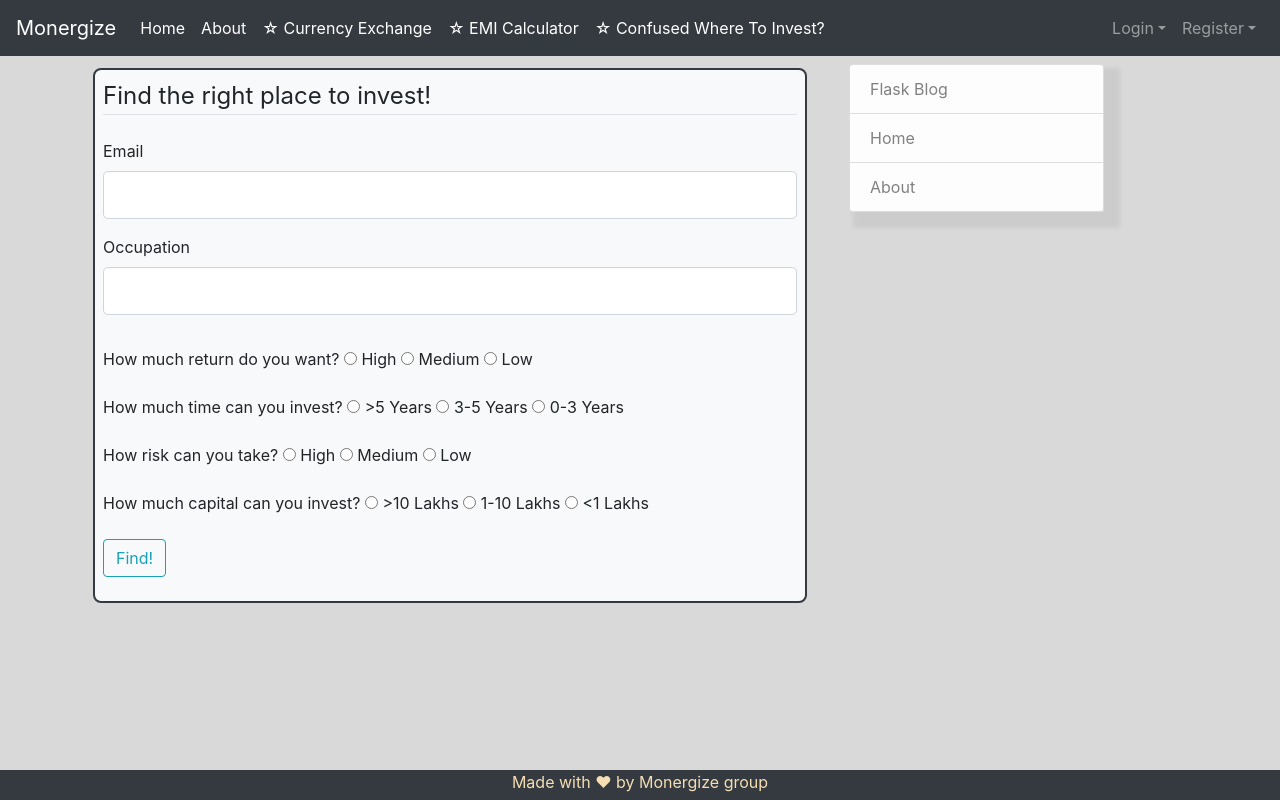
After one commit to kyzan/Monergize-edit, a Flask app: page /invest in a window 1280 px wide. The commit adds this page. Run offline with Flask 2, Linux system fonts and the light colour scheme; parts of the project's set-up code (start-up, migrations or seed data) failed here and were passed over; some libraries are stand-ins or nearby versions.

Commit message:
final kyzan

```diff
--- a/Main.py
+++ b/Main.py
@@ -491,5 +491,71 @@ def currency():
 def emi():
     return render_template('emi.html', title = 'EMI Calculator')
 
+@app.route('/invest', methods=['GET', 'POST'])
+def invest():
+    form = InvestForm()
+    if form.validate_on_submit():
+        print(form.profit.data)
+        if form.profit.data == 'H' and form.risk.data == 'L' and form.time.data == 'H':
+            return redirect(url_for('nps'))
+        elif form.profit.data == 'M' and form.risk.data == 'L':
+            return redirect(url_for('gold'))
+        elif form.profit.data == 'H' and form.risk.data == 'H':
+            return redirect(url_for('nifty'))
+        elif form.profit.data == 'M' and form.risk.data == 'H':
+            return redirect(url_for('sensex'))
+        elif form.profit.data == 'H' and form.risk.data == 'M':
+            return redirect(url_for('mutual'))
+        elif form.profit.data == 'H' and form.risk.data == 'L' and form.time.data == 'L' and form.capital.data =='H':
+            return redirect(url_for('real'))
+        elif form.profit.data == 'M' and form.risk.data == 'L' and form.time.data == 'H':
+            return redirect(url_for('ppf'))
+        elif form.profit.data == 'L' and form.risk.data == 'L' and form.time.data == 'H':
+            return redirect(url_for('fd'))
+        elif form.profit.data == 'M' and form.risk.data == 'M':
+            return redirect(url_for('bonds'))
+        else:
+            flash("Your requirements need to be modified for the accurate results",'success')
+    return render_template('invest.html', title = 'Investment Plan',form=form)
+
+@app.route('/nps', methods=['GET', 'POST'])
+def nps():
+    return render_template('nps.html', title = 'NPS')
+
+@app.route('/fd', methods=['GET', 'POST'])
+def fd():
+    return render_template('fd.html', title = 'NPS')
+
+@app.route('/gold', methods=['GET', 'POST'])
+def gold():
+    return render_template('gold.html', title = 'NPS')
+
+@app.route('/sensex', methods=['GET', 'POST'])
+def sensex():
+    return render_template('sensex.html', title = 'NPS')
+
+@app.route('/nifty', methods=['GET', 'POST'])
+def nifty():
+    return render_template('nifty.html', title = 'NPS')
+
+@app.route('/real', methods=['GET', 'POST'])
+def real():
+    return render_template('real.html', title = 'NPS')
+
+@app.route('/ppf', methods=['GET', 'POST'])
+def ppf():
+    return render_template('ppf.html', title = 'NPS')
+
+@app.route('/mutual', methods=['GET', 'POST'])
+def mutual():
+    return render_template('mutual.html', title = 'NPS')
+
+@app.route('/bonds', methods=['GET', 'POST'])
+def bonds():
+    return render_template('bonds.html', title = 'NPS')
+
+
+
+
 if __name__ == '__main__':
     app.run(debug=True)
--- a/form.py
+++ b/form.py
@@ -242,4 +242,10 @@ class RegBankForm(FlaskForm):
     submit = SubmitField('Register')
 
 class InvestForm(FlaskForm):
-    email = StringField('Email')
+    email = StringField('Email',validators=[DataRequired(),Email()])
+    profession = StringField('Occupation', validators=[])
+    profit = RadioField('How much return do you want?',choices=[('H','High'),('M','Medium'),('L','Low')])
+    risk = RadioField('How risk can you take?',choices=[('H','High'),('M','Medium'),('L','Low')])
+    time = RadioField('How much time can you invest?',choices=[('H','>5 Years'),('M','3-5 Years'),('L','0-3 Years')])
+    capital = RadioField('How much capital can you invest?',choices=[('H','>10 Lakhs'),('M','1-10 Lakhs'),('L','<1 Lakhs')])
+    submit = SubmitField('Find!')
--- /dev/null
+++ b/templates/invest.html
@@ -0,0 +1,90 @@
+{% extends "layout.html" %}
+{% block content %}
+    <div class="content-section round_border bg-light p-2 m-2">
+        <form method="POST" action="">
+            {{ form.hidden_tag() }}
+            <fieldset class="form-group">
+                <legend class="border-bottom mb-4">Find the right place to invest!</legend>
+
+                <div class="form-group">
+                    {{ form.email.label(class="form-control-label") }}
+                    {% if form.email.errors %}
+                        {{ form.email(class="form-control form-control-lg is-invalid") }}
+                        <div class="invalid-feedback">
+                            {% for error in form.email.errors %}
+                                <span>{{ error }}</span>
+                            {% endfor %}
+                        </div>
+                    {% else %}
+                        {{ form.email(class="form-control form-control-lg") }}
+                    {% endif %}
+                </div>
+                <div class="form-group">
+                    {{ form.profession.label(class="form-control-label") }}
+                    {% if form.profession.errors %}
+                        {{ form.profession(class="form-control form-control-lg is-invalid") }}
+                        <div class="invalid-feedback">
+                            {% for error in form.profession.errors %}
+                                <span>{{ error }}</span>
+                            {% endfor %}
+                        </div>
+                    {% else %}
+                        {{ form.profession(class="form-control form-control-lg") }}
+                    {% endif %}
+                </div>
+            </fieldset>
+
+            <div class="form-group">
+
+                {{ form.profit.label(class = "form-control-label") }}
+                {% for choice in form.profit %}
+                    <tr>
+                        <td>{{ choice }}</td>
+                        <td>{{ choice.label }}</td>
+                    </tr>
+                {% endfor%}
+            </div>
+
+            <div class="form-group">
+
+                {{ form.time.label(class = "form-control-label") }}
+                {% for choice in form.time %}
+                    <tr>
+                        <td>{{ choice }}</td>
+                        <td>{{ choice.label }}</td>
+                    </tr>
+                {% endfor%}
+            </div>
+
+            <div class="form-group">
+
+                {{ form.risk.label(class = "form-control-label") }}
+                {% for choice in form.risk %}
+                    <tr>
+                        <td>{{ choice }}</td>
+                        <td>{{ choice.label }}</td>
+                    </tr>
+                {% endfor%}
+            </div>
+
+            <div class="form-group">
+
+                {{ form.capital.label(class = "form-control-label") }}
+                {% for choice in form.capital %}
+                    <tr>
+                        <td>{{ choice }}</td>
+                        <td>{{ choice.label }}</td>
+                    </tr>
+                {% endfor%}
+            </div>
+
+            <div class="form-group">
+                {{ form.submit(class="btn btn-outline-info") }}
+            </div>
+
+
+
+        </form>
+    </div>
+
+{% endblock content %}
--- a/templates/layout.html
+++ b/templates/layout.html
@@ -37,10 +37,13 @@
             <a class="nav-link active" href="{{ url_for('about') }}">About <span class="sr-only">(current)</span></a>
           </li>
           <li class="nav-item">
-            <a class="nav-link active" href="{{ url_for('currency') }}">Currency Exchange <span class="sr-only">(current)</span></a>
+            <a class="nav-link active" href="{{ url_for('currency') }}">&star; Currency Exchange <span class="sr-only">(current)</span></a>
           </li>
           <li class="nav-item">
-            <a class="nav-link active" href="{{ url_for('emi') }}">EMI Calculator <span class="sr-only">(current)</span></a>
+            <a class="nav-link active" href="{{ url_for('emi') }}">&star; EMI Calculator <span class="sr-only">(current)</span></a>
+          </li>
+          <li class="nav-item">
+            <a class="nav-link active" href="{{ url_for('invest') }}">&star; Confused Where To Invest? <span class="sr-only">(current)</span></a>
           </li>
         </ul>
 
```
Also changed, not shown: templates/bonds.html (added, +12 -0 lines), templates/fd.html (added, +14 -0 lines), templates/gold.html (added, +10 -0 lines), templates/mutual.html (added, +13 -0 lines), templates/nifty.html (added, +16 -0 lines), templates/nps.html (added, +13 -0 lines), templates/ppf.html (added, +14 -0 lines), templates/real.html (added, +13 -0 lines), templates/sensex.html (added, +10 -0 lines), lastedit.sql (added).
